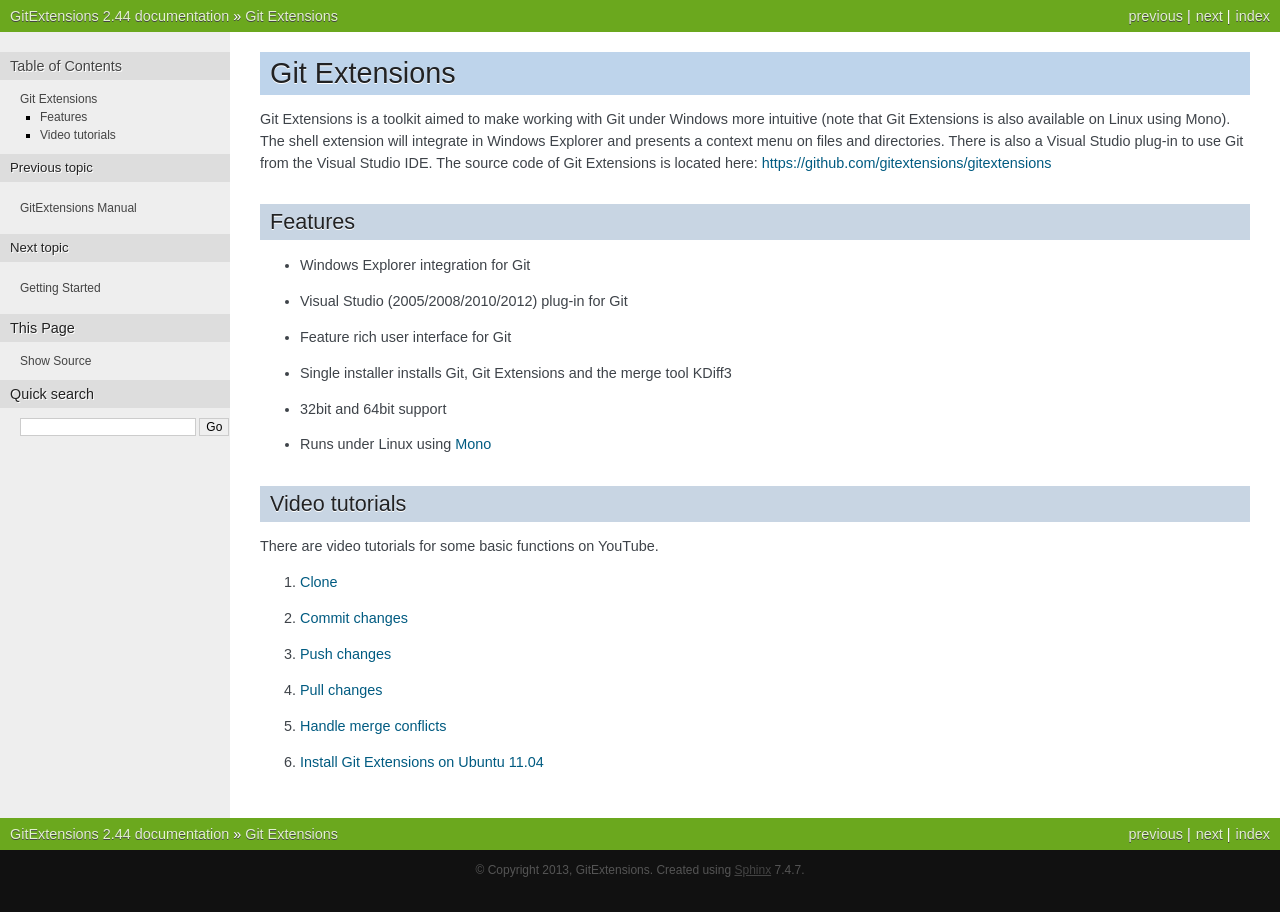
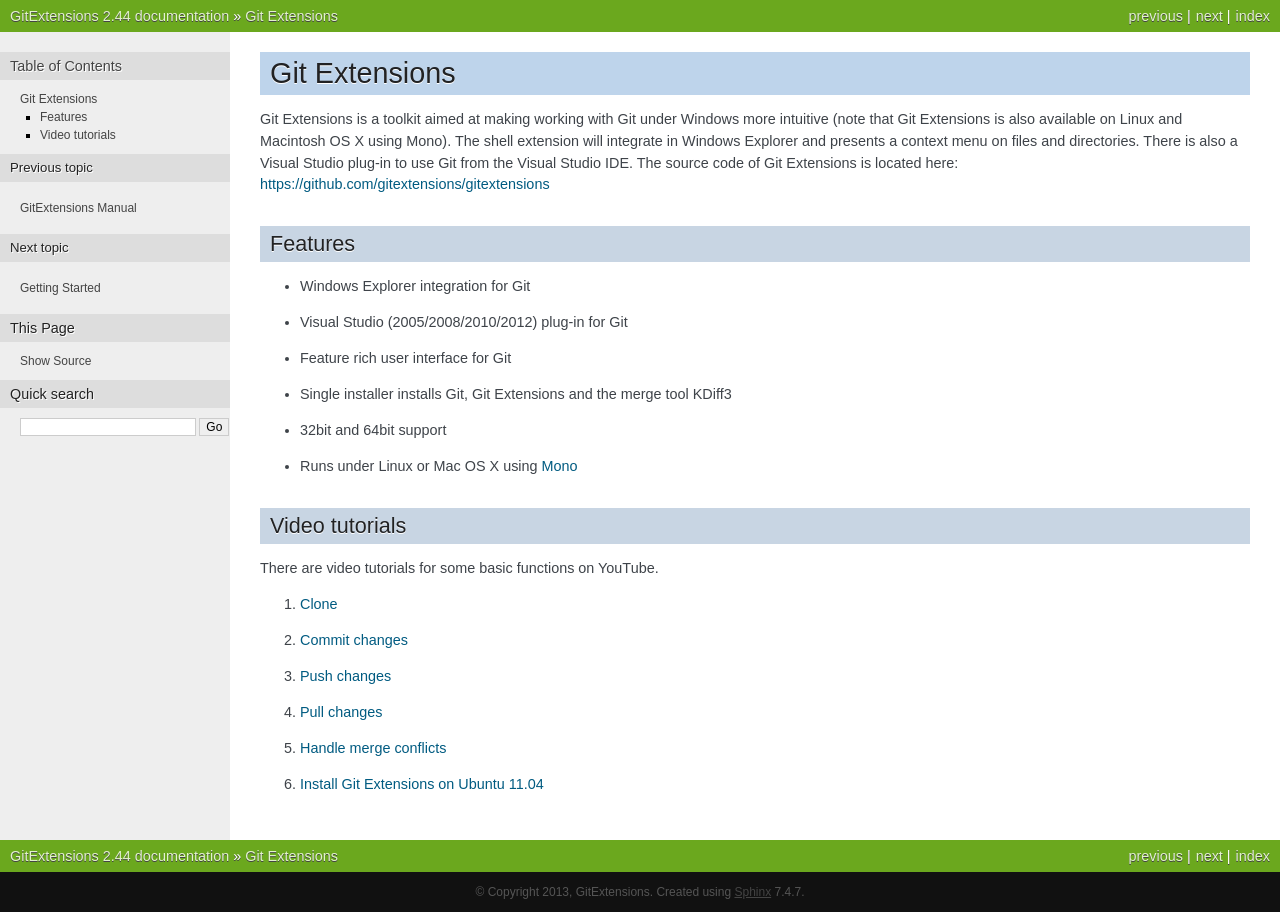
Before and after one commit to martinqt/GitExtensionsDoc, a Sphinx documentation site: the page built from source/git_extensions.rst, in a window 1280 px wide. Built offline with Sphinx 7.4.7, drawn with Linux system fonts in a browser that asks for light colours.

Commit message:
Chapter 1 fixes
- general spelling/grammar
- add Mac OS X info

```diff
--- a/source/git_extensions.rst
+++ b/source/git_extensions.rst
@@ -1,8 +1,8 @@
 Git Extensions
 ==============
 
-Git Extensions is a toolkit aimed to make working with Git under Windows more intuitive
-(note that Git Extensions is also available on Linux using Mono). The shell
+Git Extensions is a toolkit aimed at making working with Git under Windows more intuitive
+(note that Git Extensions is also available on Linux and Macintosh OS X using Mono). The shell
 extension will integrate in Windows Explorer and presents a context menu on files and directories.
 There is also a Visual Studio plug-in to use Git from the Visual Studio IDE. The source code of Git
 Extensions is located here: https://github.com/gitextensions/gitextensions
@@ -15,7 +15,7 @@
 * Feature rich user interface for Git
 * Single installer installs Git, Git Extensions and the merge tool KDiff3
 * 32bit and 64bit support
-* Runs under Linux using `Mono <http://www.mono-project.com>`_
+* Runs under Linux or Mac OS X using `Mono <http://www.mono-project.com>`_
 
 Video tutorials
 ---------------
```
